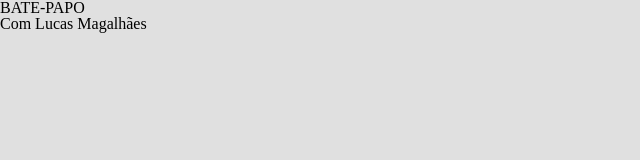
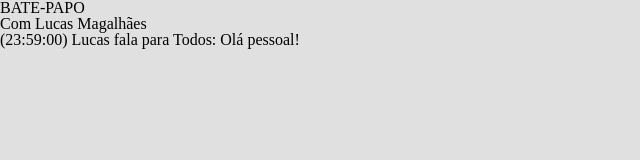
Before and after one commit to lucasrmagalhaes/chat_UOL-js, a website built with webpack: page src/index.html in a window 1280 px wide. Shown: the whole page, without its empty margins (0-640 px from the left). Built offline with nearby package versions, Linux system fonts and the light colour scheme.

Commit message:
message html e css

```diff
--- a/src/index.html
+++ b/src/index.html
@@ -2,7 +2,7 @@
 <html lang="pt-br">
   <head>
     <meta charset="utf-8">
-    <title>Chat Digital Innovation One</title>
+    <title>BATE-PAPO</title>
   </head>
   <body>
     <header id="header">
@@ -12,5 +12,10 @@
       </div>
       <div class="header-image"></div>
     </header>
+    <div id="messages">
+      <ul id="messages-list">
+        <li class="message">(23:59:00) <span class="message-user">Lucas</span> <span class="message-type">fala para</span> Todos: Olá pessoal!</li>
+      </ul>
+    </div>
   </body>
 </html>
--- a/src/styles/index.css
+++ b/src/styles/index.css
@@ -6,6 +6,13 @@
 
 body {
     background: var(--bg-color);
+    height: 100%;
+}
+
+body {
+    display: flex;
+    flex-direction: column;
 }
 
 @import './header.css';
+@import './messages.css';
--- /dev/null
+++ b/src/styles/messages.css
@@ -0,0 +1,17 @@
+#messages {
+    overflow-y: scroll;
+    flex: 1;
+    font-family: times new roman;
+}
+
+#messages .message {
+    margin: 0px 20px 20px;
+}
+
+#messages .message-user {
+    font-weight: bold;
+}
+
+#messages .message-type {
+    font-style: italic;
+}
```
